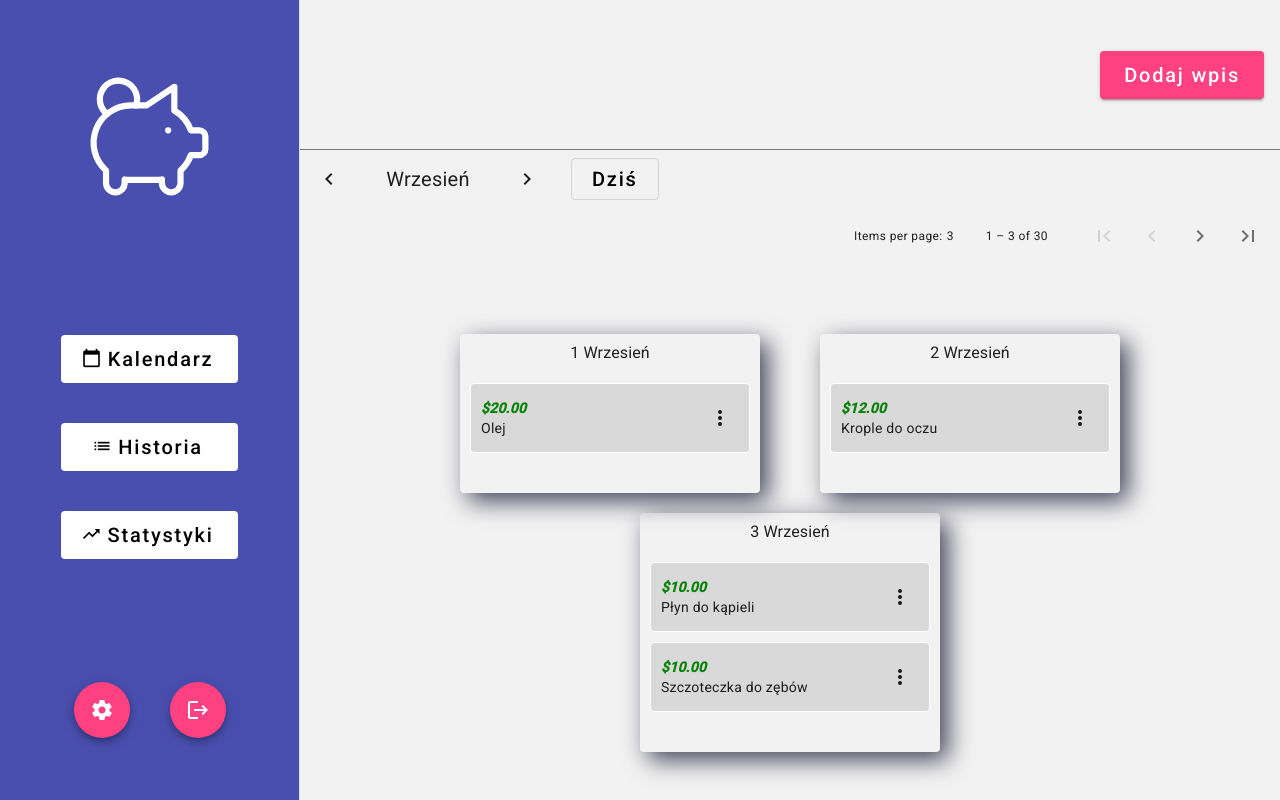
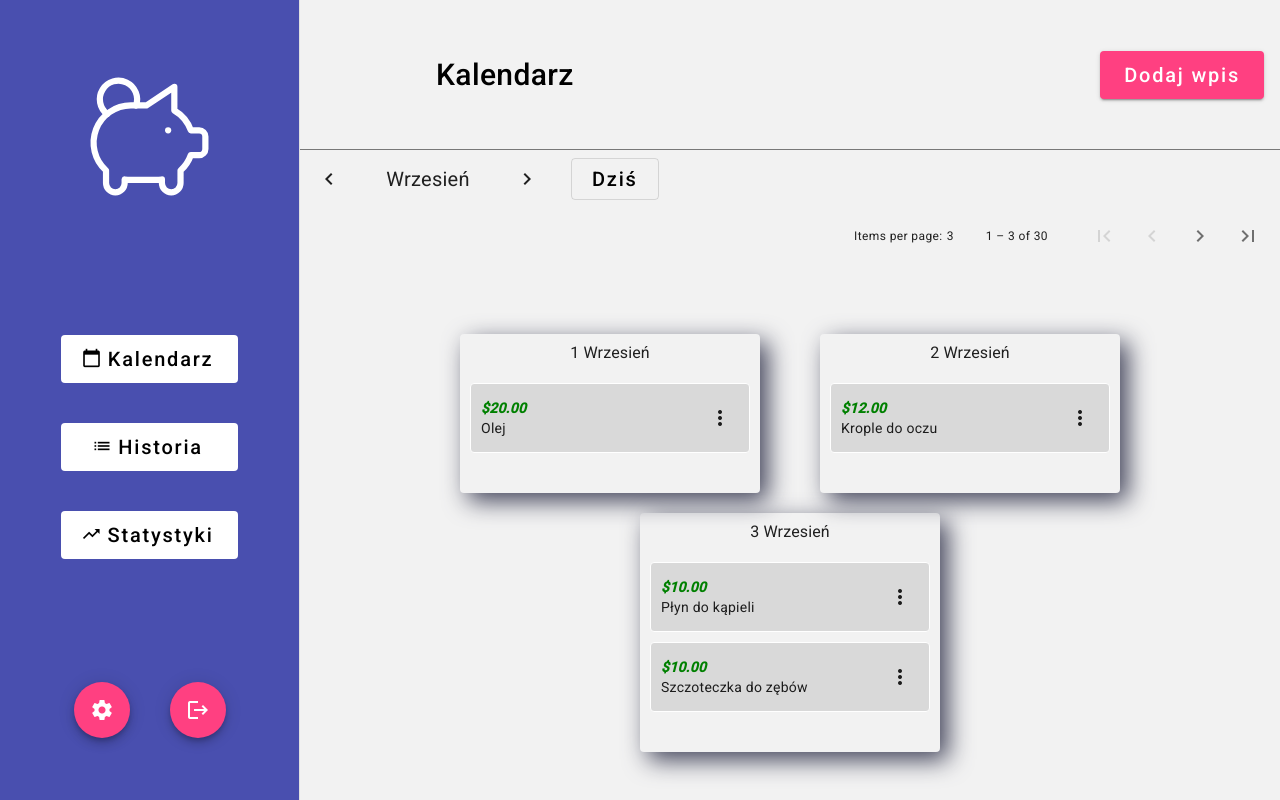
Before and after one commit to Saracier/PersonalBudgeter, an Angular app: page / in a window 1280 px wide. Built offline with nearby package versions, Linux system fonts and the light colour scheme.

Commit message:
fix: header display

```diff
--- a/src/app/app-routing.module.ts
+++ b/src/app/app-routing.module.ts
@@ -26,7 +26,7 @@ const routes: Routes = [
         },
       },
       {
-        path: 'ustawienia',
+        path: 'Ustawienia',
         loadChildren: () =>
           import('./containers/setting/settings.module').then(
             (m) => m.SettingsModule
@@ -36,7 +36,7 @@ const routes: Routes = [
         },
       },
       {
-        path: 'statystyki',
+        path: 'Statystyki',
         loadChildren: () =>
           import('./containers/statistics/statistics.module').then(
             (m) => m.StatisticsModule
--- a/src/app/app.component.ts
+++ b/src/app/app.component.ts
@@ -29,11 +29,17 @@ export class AppComponent implements OnInit, OnDestroy {
   title$: Observable<string | null> = this.router.events.pipe(
     map(() => {
       const child: ActivatedRoute | null = this.route.firstChild;
-      const title = child && child.snapshot.data['title'];
-      if (title) {
+      let title = '';
+      child?.snapshot.routeConfig?.children?.forEach((route) => {
+        console.log(route.path);
+        if (route.path === this.router.url.slice(1)) {
+          title = route.path;
+        }
+      });
+      if (title.length > 0) {
         return title;
       }
-      return null;
+      return 'Kalendarz';
     })
   );
   breakpointObserver$ = this.breakpointObserver.observe([Breakpoints.XSmall]);
--- a/src/app/components/navigation/navigation.component.html
+++ b/src/app/components/navigation/navigation.component.html
@@ -12,12 +12,12 @@
     <a mat-flat-button [routerLink]="['/Historia']"
       ><mat-icon>list</mat-icon>Historia</a
     >
-    <a mat-flat-button [routerLink]="['/statystyki']">
+    <a mat-flat-button [routerLink]="['/Statystyki']">
       <mat-icon>trending_up</mat-icon>Statystyki</a
     >
   </div>
   <div class="container--sidebar__special">
-    <a mat-fab [routerLink]="['/ustawienia']"><mat-icon>settings</mat-icon></a>
+    <a mat-fab [routerLink]="['/Ustawienia']"><mat-icon>settings</mat-icon></a>
     <a mat-fab><mat-icon>logout</mat-icon></a>
   </div>
 </div>
```
